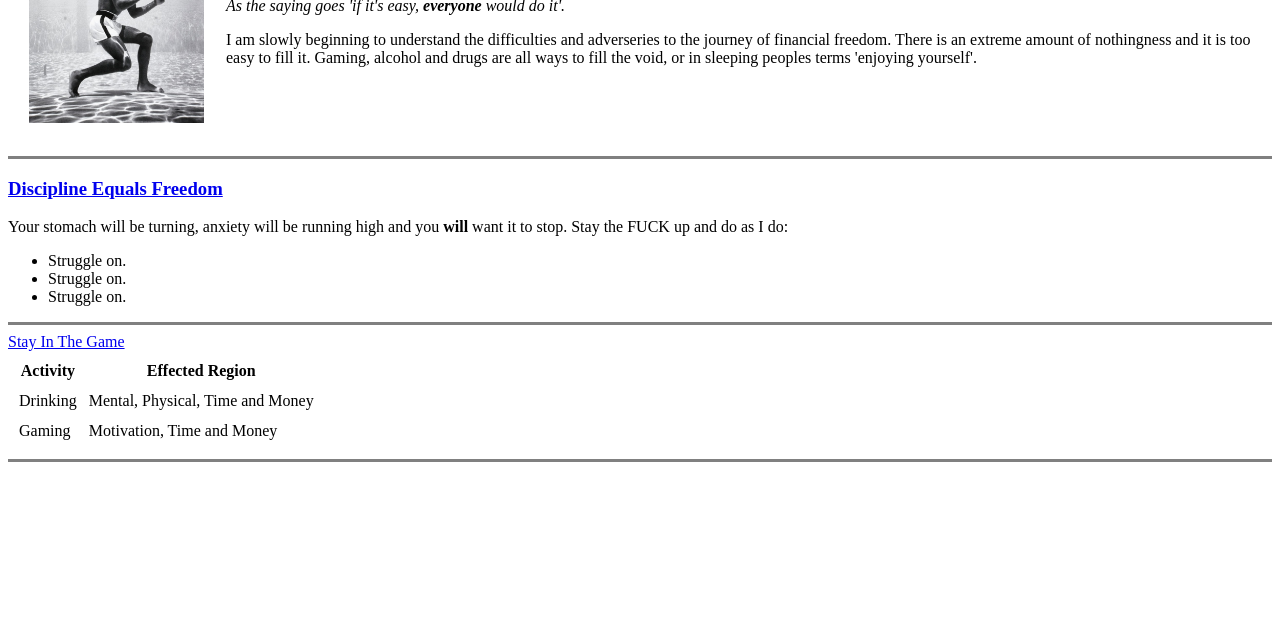
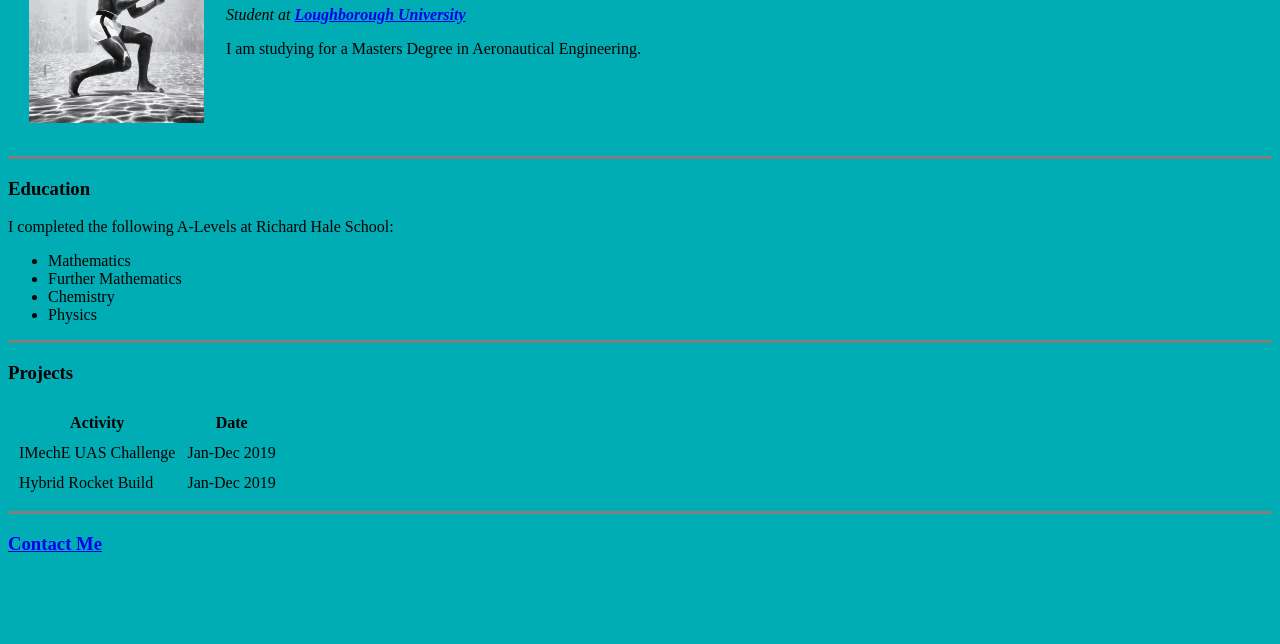
Before and after one commit to Ortmeister17/cv, a plain HTML site: page index.html in a window 1280 px wide. Shown: the part 156-800 px from the top of the page. Drawn offline with Linux system fonts and the light colour scheme.

Commit message:
Add files via upload

```diff
--- a/index.html
+++ b/index.html
@@ -2,43 +2,45 @@
 <html lang="en" dir="ltr">
   <head>
     <meta charset="utf-8">
-    <title>Get Uncomfortable</title>
+    <title>orton.com</title>
   </head>
-  <body>
+  <body style="background-color: #00adb5;">
     <table cellspacing="20">
       <tr>
         <td><img src="MA.jpeg" alt="Muhammad Ali Underwater" height="250" width="175"></td>
-        <td><h1>Get Uncomfortable</h1>
-        <p><em>As the saying goes 'if it's easy, <strong>everyone</strong> would do it'.</em></p>
-      <p>I am slowly beginning to understand the difficulties and adverseries to the journey of financial freedom. There is an extreme amount of nothingness and it is too easy to fill it. Gaming, alcohol and drugs are all ways to fill the void, or in sleeping peoples terms 'enjoying yourself'.</p></td>
+        <td><h1>Henry Orton</h1>
+        <p><em>Student at <strong><a href="https://www.lboro.ac.uk/">Loughborough University</a></strong></em></p>
+      <p>I am studying for a Masters Degree in Aeronautical Engineering.</p></td>
       </tr>
     </table>
     <hr size="3" noshade />
-    <h3><strong><a href="https://jockopodcast.com/">Discipline Equals Freedom</a></strong></h3>
-    <p>Your stomach will be turning, anxiety will be running high and you <strong>will</strong> want it to stop. Stay the FUCK up and do as I do:</p>
+    <h3>Education</h3>
+    <p>I completed the following A-Levels at Richard Hale School:</p>
     <ul>
-      <li>Struggle on.</li>
-      <li>Struggle on.</li>
-      <li>Struggle on.</li>
+      <li>Mathematics</li>
+      <li>Further Mathematics</li>
+      <li>Chemistry</li>
+      <li>Physics</li>
     </ul>
     <hr size="3" noshade />
-    <a href="StayInTheGame.html">Stay In The Game</a>
+    <h3>Projects</h3>
     <table cellspacing="10">
       <thead>
         <th>Activity</th>
-        <th>Effected Region</th>
+        <th>Date</th>
       </thead>
       <tbody>
         <tr>
-          <td>Drinking</td>
-          <td>Mental, Physical, Time and Money</td>
+          <td>IMechE UAS Challenge</td>
+          <td>Jan-Dec 2019</td>
         </tr>
         <tr>
-          <td>Gaming</td>
-          <td>Motivation, Time and Money</td>
+          <td>Hybrid Rocket Build</td>
+          <td>Jan-Dec 2019</td>
         </tr>
       </tbody>
     </table>
     <hr size="3" noshade />
+    <h3><a href="contactme.html">Contact Me</a></h3>
   </body>
 </html>
```
Also changed, not shown: contactme.html (added, +19 -0 lines).
